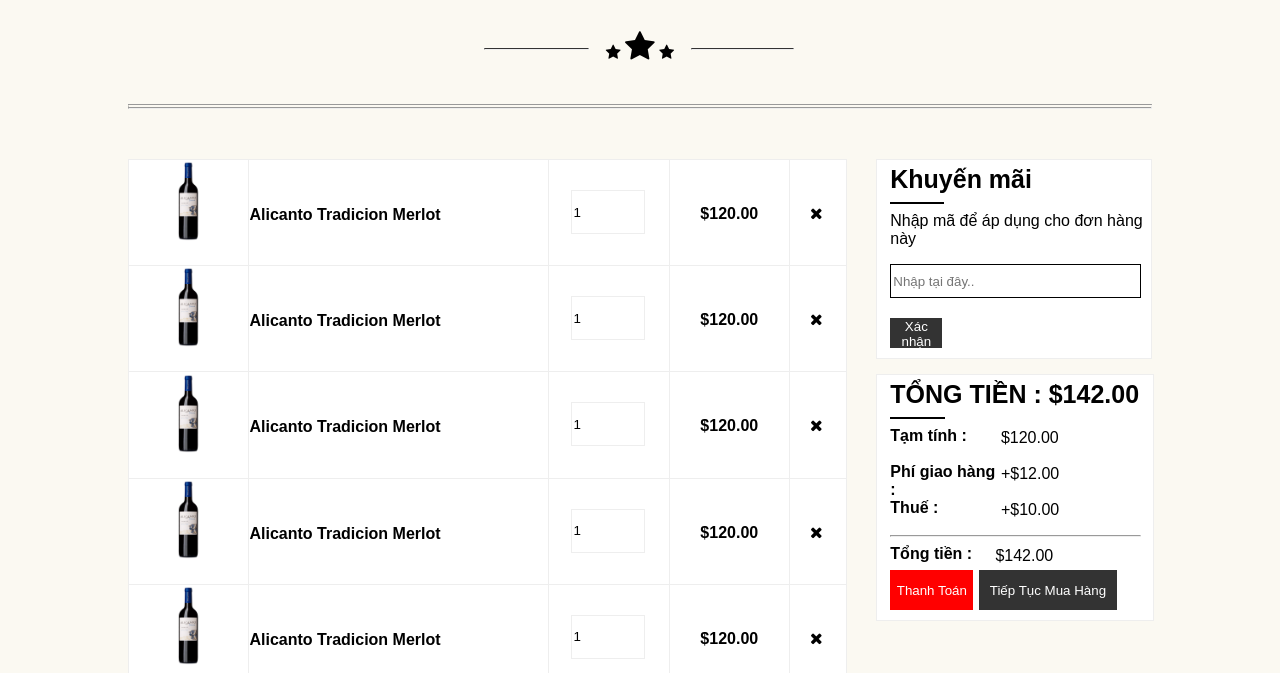
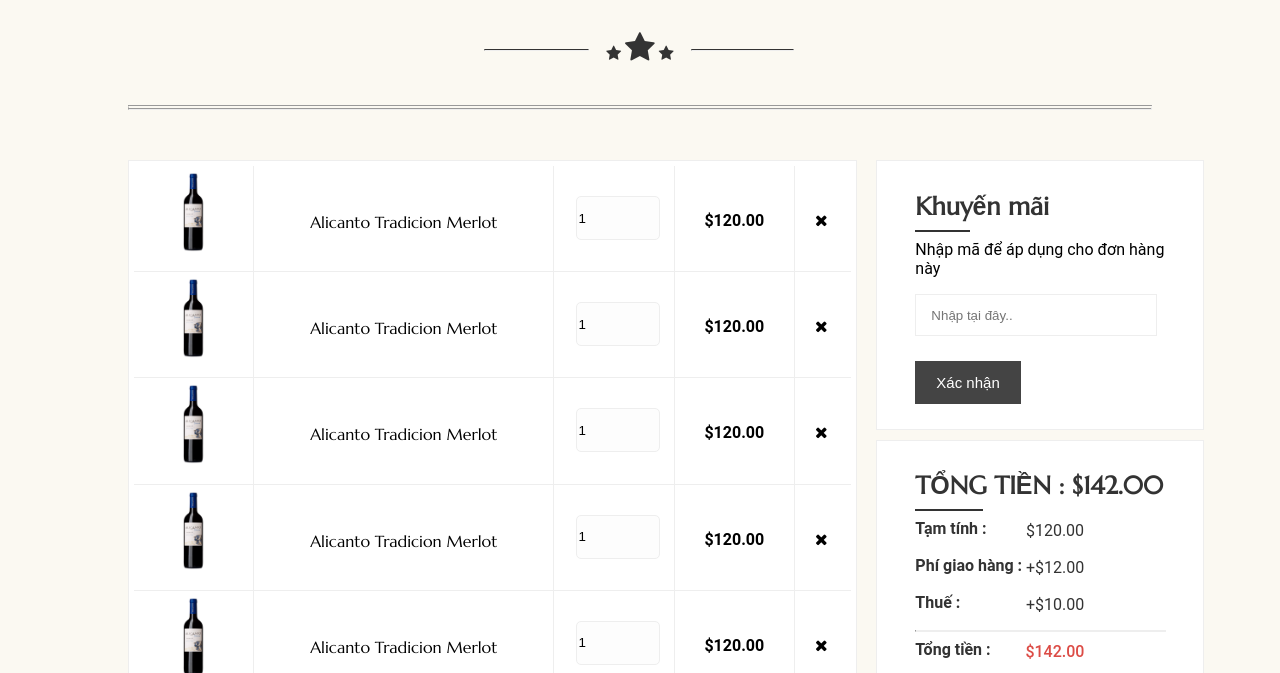
Before and after one commit to Haotk/sagowine, a plain HTML site: page ShoppingCart.html in a window 1280 px wide. Shown: the part 257-930 px from the top of the page. Drawn offline with Linux system fonts and the light colour scheme.

Commit message:
Add files via upload

```diff
--- a/CSS/shoppingcart.css
+++ b/CSS/shoppingcart.css
@@ -1,5 +1,6 @@
+@import url('https://fonts.googleapis.com/css?family=Marcellus&display=swap');
 body{
-	font-family: Monserrat,sans-serif
+	font-family: Roboto,sans-serif;
 }
 .header2{
 	width: 80%;
@@ -13,6 +14,7 @@
 	text-align: center;
 }
 .main-star{
+	color: #333333;
 	width: 100%;
 	height: 50px;
 }
@@ -62,6 +64,7 @@
 .product{
 	background-color: white;
 	width: 70%;
+	padding: 5px;
 	height: auto;
 	max-height: auto;
 	float: left;
@@ -79,7 +82,7 @@
 	margin-left: 10%;
 }
 .imgproduct img{
-	margin-top: 1%;
+	margin-top: 5%;
 	width: 50%;
 	height: 99%;
 	margin-left: 1%;
@@ -105,7 +108,8 @@
 	float: left;
 }
 .nameproduct p{
-	font-weight: bold;
+	text-align: center;
+	font-family: Marcellus,sans-serif;
 	width: 100%;
 }
 .quantityshopping{
@@ -117,9 +121,11 @@
 	float: left;
 }
 .quantityshopping input{
-	width: 70%;
+	width: 80%;
+	background: #FDFDFD;
 	border: 1px solid #eee;
 	height: 40px;
+	border-radius: 5px;
 }
 .priceproduct{
 	height: 60.2px;
@@ -147,13 +153,16 @@
 	margin-left: 5%;
 }
 .discount-code b{
+	font-family: Marcellus,sans-serif;
 	float: left;
 	width: 100%;
 	font-size: 25px;
+	font-height:600;
+	color: #333333;
 }
 .discount-code hr{
 	width: 20%;
-	border: 1.5px solid black;
+	border: 1px solid #333;
 	float: left;
 }
 .discount-code p{
@@ -162,47 +171,59 @@
 	margin-top: 0px;
 }
 .discount-code input{
-	width: 94%;
-	height: 30px;
-	border: 1px solid black;
+	border: 1px solid #eee;
+    height: 40px;
+    padding: 0px 15px;
+    background: #fff;
+    outline: none;
+    width: 80%;
+    border-radius: 0px;
+    box-shadow: none;
+    color: #333;
+    margin-bottom: 15px;
 }
 .discount-code button{
 	cursor: pointer;
-	margin-top: 20px;
-	background-color: #333333;
-	color: white;
-	width: 20%;
-	text-align: center;
-	border: 0px solid black;
-	height: 30px;
-	margin-bottom: 10px;
+    padding: 12px 20px;
+    outline: none;
+	background-color: #444!important;
+    color: #fff!important;
+    font-weight: 500;
+    font-size: 15px;
+    margin-top: 10px;
+    border: 1px solid #444;
 }
 .borderdiscount{
+	width: 100%;
+	padding: 25px;
 	border: 1px solid #eee;
 	background-color: white;
-
 }
 .total{
 	background-color: white;
-	margin-top: 15px;
+	margin-top: 10px;
 	border: 1px solid #eee;
 	height: auto;
 	float: left;
 	width: 100%;
+	padding: 25px;
 }
 .classtotal{
 	margin-top: 5px;
 	margin-left: 5%;
 }
 .classtotal b{
+	color: #333;
 	width: 100%;
 	float: left;
+	line-height: 1.2;
+	font-family: Marcellus,sans-serif;
 	font-size: 25px;
 }
 .classtotal hr{
 	float: left;
-	width: 20%;
-	border: 1.5px solid black;
+	width: 25%;
+	border: 1px solid #333;
 }
 .infortotal{
 	width: 100%;
@@ -210,82 +231,99 @@
 	margin-left: 5%;
 }
 .subtotal b{
+	color: #333333;
+	font-family: roboto,sans-serif;
 	width: 40%;
 	float: left;
 }
 .subtotal p{
+	color: #333333;
+	font-family: roboto,sans-serif;
 	margin-top: 2px;
 	width: 50%;
 	float: left;
 }
 .shipcost b{
+	color: #333333;
+	font-family: roboto,sans-serif;
 	width: 40%;
 	float: left;
 }
 .shipcost p{
+	color: #333333;
+	font-family: roboto,sans-serif;
 	margin-top: 2px;
 	width: 50%;
 	float: left;
 }
 .taxt b{
+	color: #333333;
+	font-family: roboto,sans-serif;
 	width: 40%;
 	float: left;
 }
 .taxt p{
+	color: #333333;
+	font-family: roboto,sans-serif;
 	margin-top: 2px;
 	width: 50%;
-	float: left;
-}
-.counpon b{
-	width: 40%;
-	float: left;
-}
-.counpon p{
-	margin-top: 2px;
-	width: 40%;
 	float: left;
 }
 .infortotal hr{
 	float: left;
 	width: 90%;
 	margin-top: 0px;
+	border-top: 1px solid #eee;
 }
 .total-full{
 	margin-left: 5%;
 }
 .total-full b{
+	color: #333333;
+	font-family: roboto,sans-serif;
 	width: 40%;
 	float: left;
 }
 .total-full p{
+	color:#dc4c46;
+	font-weight: 500;
 	margin-top: 2px;
 	width: 40%;
+	margin-left: 5px;
 	float: left;
 	margin-bottom: 5px;
 
 }
 .buy{
 	margin-left: 5%;
-	float: left;
 	width: 100%;
 	margin-bottom: 10px;
 }
+.check-out{
+	float: left;
+}
+.continue{
+	float: right;
+}
 .check-out button{
-	float: left;
-	height: 40px;
-	background-color: red;
-	border: 0px solid red;
-	color: white;
-	width: 30%;
 	cursor: pointer;
+    display: inline-block;
+    padding: 12px 15px;
+	background-color: #dc4c46!important;
+    color: #fff!important;
+    font-weight: 500;
+    border: 1px solid #dc4c46;
+    font-size: 15px;
+    margin-top: 10px;
 }
 .continue button{
-	height: 40px;
-	width: 50%;
-	float: left;
-	margin-left: 2%;
-	background-color: #333333;
-	color: white;
-	border: 0px solid #333333;
 	cursor: pointer;
+    padding: 12px 10px;
+    outline: none;
+    margin-top: 10px;
+	background-color: #444!important;
+    color: #fff!important;
+    font-weight: 500;
+    font-size: 15px;
+    border: 1px solid #444;
 }
```
